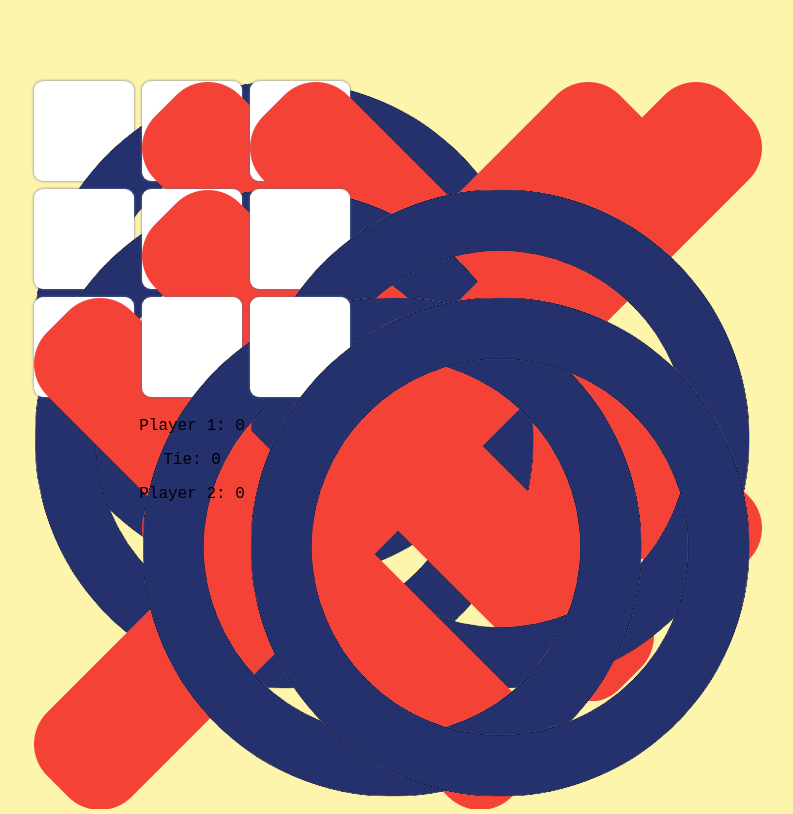
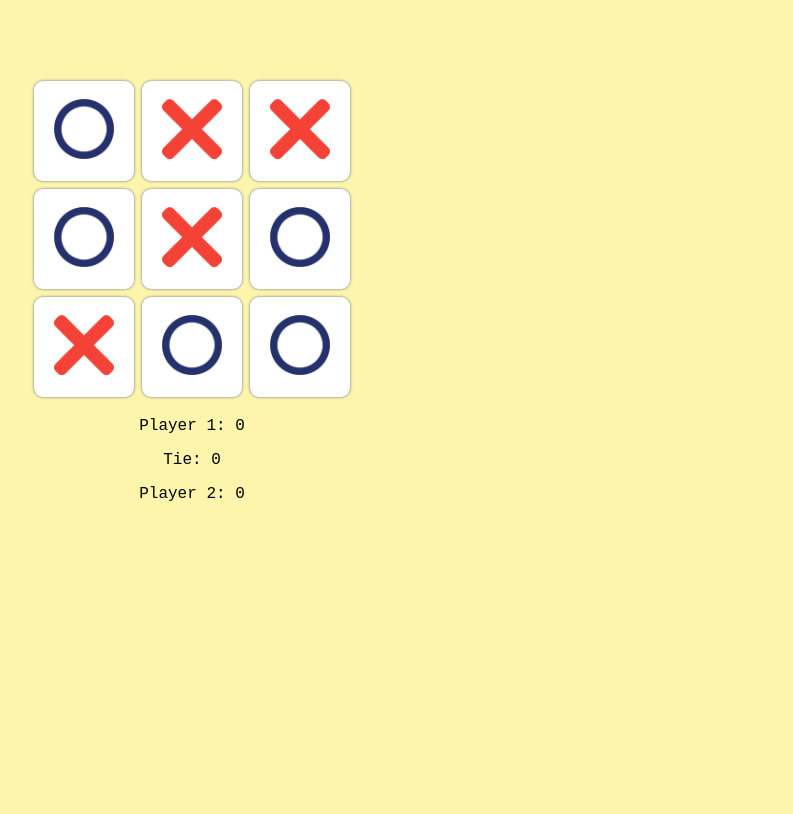
Before and after one commit to HamnaIshaq/tic-tac-toe, a plain HTML site: page index.html in a window 1280 px wide. Shown: the part 88-902 px from the top of the page, without its empty margins (448-1241 px from the left). After the commit the page ends 800 px from the top, so only its background shows below. Drawn offline with Linux system fonts and the light colour scheme.

Commit message:
Add styling to X's and O's in board

```diff
--- a/css/style.css
+++ b/css/style.css
@@ -51,3 +51,13 @@ body {
   margin: 0 auto;
   text-align: center;
 }
+
+.fill-cell {
+  width: 60px;
+  margin: 0 auto;
+  align-self: center;
+}
+
+.fill-cell-img {
+  width: 100%;
+}
```
